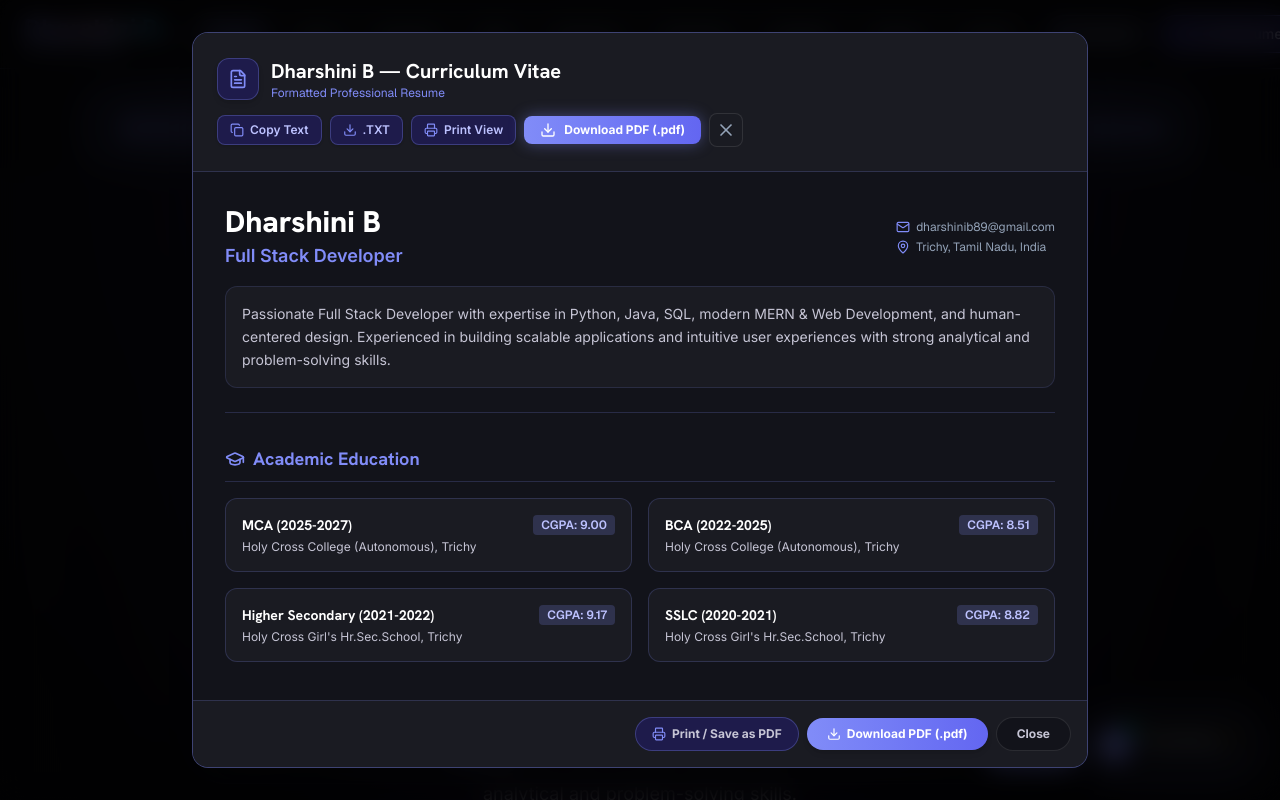
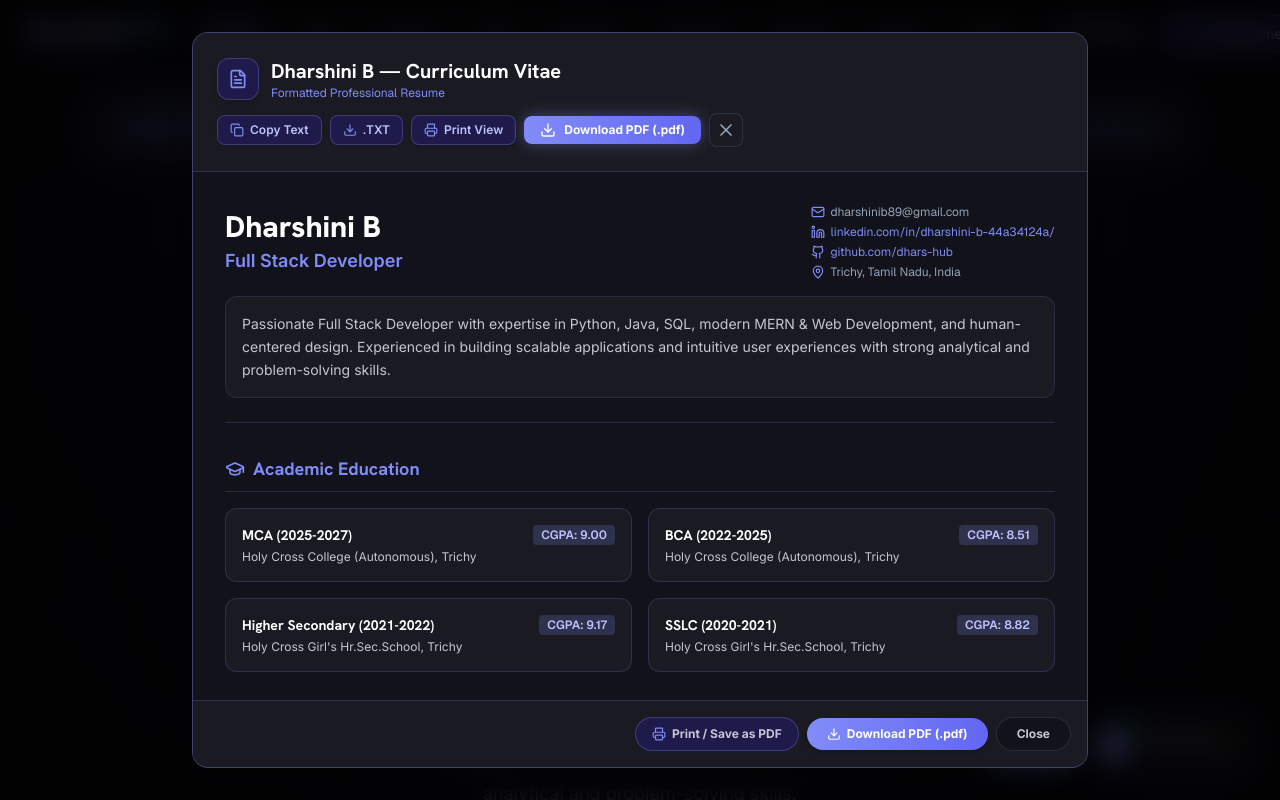
Before and after one commit to dhars-hub/Dharshini-Portfolio, a React (Vite) app: page / in a window 1280 px wide. Both pictures are taken after a click on the button "Full Resume". Shown: the top 800 px of the page. Built offline with nearby package versions, Linux system fonts and the light colour scheme.

Commit message:
feat: add social links to resume export
Include LinkedIn and GitHub profiles in the ResumeModal HTML, text export, and PDF generation to improve professional contact accessibility.

```diff
--- a/src/components/modals/ResumeModal.tsx
+++ b/src/components/modals/ResumeModal.tsx
@@ -1,5 +1,5 @@
 import React, { useState } from 'react';
-import { X, Download, Copy, Check, FileText, GraduationCap, Briefcase, Award, Code, MapPin, Mail, Printer, Sparkles, BookOpen, FileCheck2 } from 'lucide-react';
+import { X, Download, Copy, Check, FileText, GraduationCap, Briefcase, Award, Code, MapPin, Mail, Printer, Sparkles, BookOpen, FileCheck2, Linkedin, Github } from 'lucide-react';
 import { PERSONAL_INFO, EDUCATION_LIST, SKILLS_DATA, INTERNSHIPS, CERTIFICATIONS, ACHIEVEMENTS, PROJECTS, WORKSHOPS } from '../../data/portfolioData';
 import { generateResumePDF } from '../../utils/pdfGenerator';
 
@@ -201,6 +201,8 @@ export const ResumeModal: React.FC<ResumeModalProps> = ({ isOpen, onClose }) =>
     <div class="title">${PERSONAL_INFO.title}</div>
     <div class="contact-info">
       <span>✉ ${PERSONAL_INFO.email}</span>
+      <span>🔗 <a href="${PERSONAL_INFO.linkedin}" target="_blank">LinkedIn: linkedin.com/in/dharshini-b-44a34124a/</a></span>
+      <span>💻 <a href="${PERSONAL_INFO.github}" target="_blank">GitHub: github.com/dhars-hub</a></span>
       <span>📍 ${PERSONAL_INFO.location}</span>
       <span>🎓 MCA (2025 - 2027)</span>
     </div>
@@ -302,6 +304,7 @@ export const ResumeModal: React.FC<ResumeModalProps> = ({ isOpen, onClose }) =>
 ${PERSONAL_INFO.name.toUpperCase()}
 ${PERSONAL_INFO.title}
 Email: ${PERSONAL_INFO.email} | Location: ${PERSONAL_INFO.location}
+LinkedIn: ${PERSONAL_INFO.linkedin} | GitHub: ${PERSONAL_INFO.github}
 
 OBJECTIVE & PROFILE:
 ${PERSONAL_INFO.bio}
@@ -336,6 +339,8 @@ ${ACHIEVEMENTS.map(a => `- ${a.title} (${a.issuer})`).join('\n')}
 DHARSHINI B - RESUME / CURRICULUM VITAE
 Full Stack Developer & UI/UX Designer
 Email: ${PERSONAL_INFO.email}
+LinkedIn: ${PERSONAL_INFO.linkedin}
+GitHub: ${PERSONAL_INFO.github}
 Location: ${PERSONAL_INFO.location}
 ====================================================
 
@@ -504,6 +509,22 @@ ${ACHIEVEMENTS.map(a => `• ${a.title} (${a.issuer})`).join('\n')}
                 <span className="flex items-center gap-1.5">
                   <Mail className="w-3.5 h-3.5 text-[#818cf8]" /> {PERSONAL_INFO.email}
                 </span>
+                <a
+                  href={PERSONAL_INFO.linkedin}
+                  target="_blank"
+                  rel="noreferrer"
+                  className="flex items-center gap-1.5 text-[#818cf8] hover:text-sky-300 transition-colors"
+                >
+                  <Linkedin className="w-3.5 h-3.5 text-[#818cf8]" /> linkedin.com/in/dharshini-b-44a34124a/
+                </a>
+                <a
+                  href={PERSONAL_INFO.github}
+                  target="_blank"
+                  rel="noreferrer"
+                  className="flex items-center gap-1.5 text-[#818cf8] hover:text-sky-300 transition-colors"
+                >
+                  <Github className="w-3.5 h-3.5 text-[#818cf8]" /> github.com/dhars-hub
+                </a>
                 <span className="flex items-center gap-1.5">
                   <MapPin className="w-3.5 h-3.5 text-[#818cf8]" /> {PERSONAL_INFO.location}
                 </span>
--- a/src/utils/pdfGenerator.ts
+++ b/src/utils/pdfGenerator.ts
@@ -71,7 +71,7 @@ export function generateResumePDF(): void {
   doc.setFontSize(8.5);
   doc.setTextColor(226, 232, 240);
   doc.text('GitHub: github.com/dhars-hub', pageWidth - margin - 6, y + 8, { align: 'right' });
-  doc.text('LinkedIn: linkedin.com/in/dharshini-b', pageWidth - margin - 6, y + 14, { align: 'right' });
+  doc.text('LinkedIn: linkedin.com/in/dharshini-b-44a34124a/', pageWidth - margin - 6, y + 14, { align: 'right' });
   doc.text('Location: Trichy, Tamil Nadu, India', pageWidth - margin - 6, y + 20, { align: 'right' });
 
   y += 28;
```
